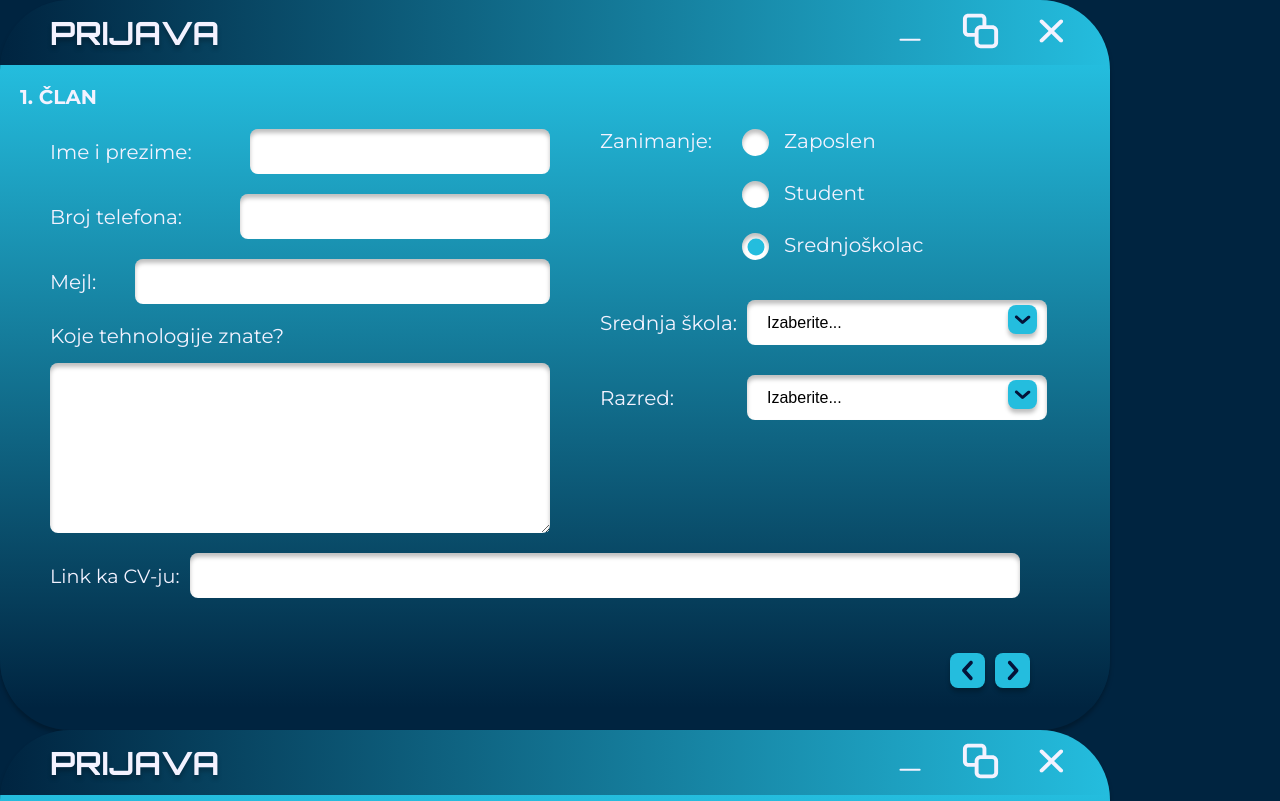
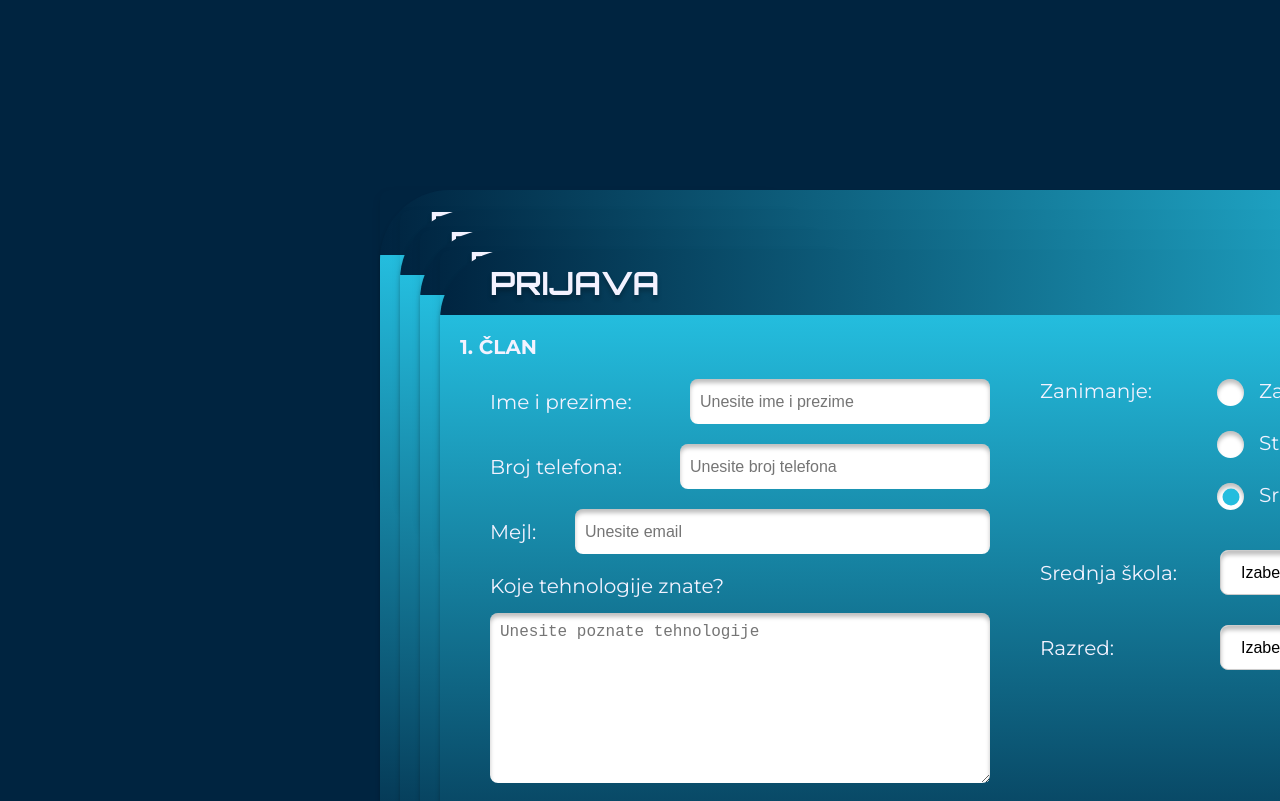
Before and after one commit to matija-radovic/fh-25-front, a React (Vite) app: page /test in a window 1280 px wide. Shown: the top 801 px of the page. Built offline with nearby package versions, Linux system fonts and the light colour scheme.

Commit message:
Kretanje slajdova

```diff
--- a/src/components/Form/CustomSelect/CustomSelect.scss
+++ b/src/components/Form/CustomSelect/CustomSelect.scss
@@ -6,19 +6,22 @@
     appearance: none;
     -webkit-appearance: none;
     -moz-appearance: none;
-
     background-color: white;
-    border: 0px;
+    border: 1px solid #ccc;
     border-radius: 8px;
     height: 45px;
     box-shadow: inset 0px 4px 4px rgba(0, 0, 0, 0.25);
-    width: 300px;
+    width: 280px;
     padding: 0 20px;
     font-size: 16px;
     outline: none;
     cursor: pointer;
     color: black;
     transition: all 0.2s ease-in-out;
+
+    &.error {
+      border: 1px solid red; // Crveni okvir za padajući meni sa greškom
+    }
 
     &:hover {
       background-color: #2a7697;
@@ -42,10 +45,11 @@
     pointer-events: none;
     transition: all 0.2s ease-in-out;
   }
+
   &:hover,
   &:focus {
     .dropdown-icon {
-      background-color: white; // Pozadina ikone postaje bela
+      background-color: white;
     }
   }
 }
--- a/src/components/Form/CustomSelect/CustomSelect.tsx
+++ b/src/components/Form/CustomSelect/CustomSelect.tsx
@@ -6,7 +6,8 @@ interface CustomSelectProps {
   name: string;
   value: string;
   onChange: (event: React.ChangeEvent<HTMLSelectElement>) => void;
-  values: string[]; // Sada samo prosleđuješ niz stringova
+  values: string[];
+  className?: string;
 }
 
 const CustomSelect: React.FC<CustomSelectProps> = ({
@@ -14,6 +15,7 @@ const CustomSelect: React.FC<CustomSelectProps> = ({
   value,
   onChange,
   values,
+  className,
 }) => {
   return (
     <div className="dropdown-container">
@@ -21,7 +23,7 @@ const CustomSelect: React.FC<CustomSelectProps> = ({
         name={name}
         value={value}
         onChange={onChange}
-        className="custom-select"
+        className={`custom-select ${className || ""}`}
       >
         <option value="">Izaberite...</option>
         {values.map((val, index) => (
--- a/src/components/Form/Form.scss
+++ b/src/components/Form/Form.scss
@@ -0,0 +1,34 @@
+.form-wrapper {
+  display: flex;
+  justify-content: center;
+  align-items: center;
+  height: 100vh;
+  background-color: transparent; // Bez bele pozadine
+}
+
+.forms-container {
+  position: relative;
+  width: 400px; // Prilagodite širinu prema potrebi
+  height: 300px; // Prilagodite visinu prema potrebi
+}
+
+.form-slide {
+  position: absolute;
+  top: 0;
+  left: 0;
+  width: 100%;
+  height: 100%;
+  background-color: transparent; // Bez bele pozadine
+  border-radius: 10px;
+  box-shadow: 0 4px 8px rgba(0, 0, 0, 0.1);
+  transition: transform 0.3s ease-in-out, opacity 0.3s ease-in-out;
+  opacity: 1;
+
+  &.active {
+    opacity: 1;
+    transform: translate(0, 0) !important;
+  }
+  &[style*="opacity: 0"] {
+    pointer-events: none;
+  }
+}
--- a/src/components/Form/Form.tsx
+++ b/src/components/Form/Form.tsx
@@ -1,14 +1,77 @@
-import React from "react";
+import { useState } from "react";
 import "./Form.scss";
 import IndividualForm from "./IndividualForm/IndividualForm";
 
 const Form = () => {
+  const [currentIndex, setCurrentIndex] = useState(0);
+  const [hiddenForms, setHiddenForms] = useState<number[]>([]); // Niz za sakrivene forme
+
+  const handleNextForm = () => {
+    // Sakrijemo trenutnu formu kada se submituje
+    setHiddenForms((prevHidden) => [...prevHidden, currentIndex]);
+    // Pomeramo se na sledeću formu
+    setCurrentIndex((prevIndex) => prevIndex + 1);
+  };
+
+  const handlePrevForm = () => {
+    // Vraćamo se na prethodnu formu i uklanjamo je iz sakrivenih
+    setHiddenForms((prevHidden) =>
+      prevHidden.filter((index) => index !== currentIndex - 1)
+    );
+    setCurrentIndex((prevIndex) => prevIndex - 1);
+  };
+
+  const forms = [
+    <IndividualForm
+      key={0}
+      nextForm={handleNextForm}
+      prevForm={() => setCurrentIndex(0)} // Dodajemo handlePrevForm za prvu formu
+    />,
+    <IndividualForm
+      key={1}
+      nextForm={handleNextForm}
+      prevForm={handlePrevForm}
+    />,
+    <IndividualForm
+      key={2}
+      nextForm={handleNextForm}
+      prevForm={handlePrevForm}
+    />,
+    <IndividualForm
+      key={3}
+      nextForm={handleNextForm}
+      prevForm={handlePrevForm}
+    />,
+  ];
+
   return (
-    <div>
-      <IndividualForm />
-      <IndividualForm />
-      <IndividualForm />
-      <IndividualForm />
+    <div className="form-wrapper">
+      <div className="forms-container">
+        {forms.map((form, index) => {
+          // Brojimo koliko formi ispred ove je sakriveno
+          const hiddenBefore = hiddenForms.filter(
+            (hiddenIndex) => hiddenIndex < index
+          ).length;
+
+          return (
+            <div
+              key={index}
+              className={`form-slide ${index === currentIndex ? "active" : ""}`}
+              style={{
+                zIndex: forms.length - index,
+                transform: `translate(${(index - hiddenBefore) * -20}px, ${
+                  (index - hiddenBefore) * -20
+                }px)`,
+                opacity: hiddenForms.includes(index) ? 0 : 1, // Sakrijemo formu ako je u hiddenForms
+                transition:
+                  "transform 0.3s ease-in-out, opacity 0.3s ease-in-out",
+              }}
+            >
+              {form}
+            </div>
+          );
+        })}
+      </div>
     </div>
   );
 };
--- a/src/components/Form/IndividualForm/IndividualForm.scss
+++ b/src/components/Form/IndividualForm/IndividualForm.scss
@@ -4,9 +4,10 @@
   height: 730px;
   width: 1110px;
   overflow: hidden;
+
   .form-textbox {
     background-color: white;
-    border: 0px;
+    border: none;
     border-radius: 8px;
     font-size: 16px;
     height: 45px;
@@ -15,16 +16,25 @@
     color: black;
     outline: 0;
     transition: all 0.2s ease-in-out;
+
+    &.error {
+      border: 1px solid red; // Crveni okvir za polje sa greškom
+      &::placeholder {
+        color: red; // Crvena boja za placeholder (grešku)
       }
-  .form-textbox:hover {
+    }
+
+    &:hover {
       background-color: #2a7697;
       color: white;
       padding: 0 10px;
     }
-  .form-textbox:focus {
+
+    &:focus {
       background-color: #2a7697;
       color: white;
       padding: 0 10px;
+    }
   }
 
   .form-header {
@@ -37,16 +47,18 @@
     padding-left: 50px;
     padding-right: 35px;
     justify-content: space-between;
+
     .prijava-text {
       font-size: 32px;
-
       text-shadow: 0px 4px 4px rgba(0, 0, 0, 0.25);
     }
   }
+
   .form-body {
     background: linear-gradient(to bottom, #24bdde, #002440);
     padding: 20px;
     font-family: "Montserrat", sans-serif;
+
     .form-body-upper {
       .form-upper-p {
         font-size: 20px;
@@ -63,14 +75,15 @@
       flex-direction: row;
       font-size: 20px;
       gap: 50px;
+
       .form-label {
         display: flex;
         justify-content: space-between;
         align-items: center;
       }
+
       .form-name {
-        width: 100%;
-        max-width: 300px;
+        width: 300px;
         align-items: center;
       }
 
@@ -78,6 +91,7 @@
         align-items: center;
         width: 310px;
       }
+
       .form-email {
         align-items: center;
         width: 415px;
@@ -88,17 +102,20 @@
         max-width: 100%;
         padding: 10px;
         height: 170px;
+        font-size: 16px;
       }
+
       .form-tech-label {
         display: flex;
         flex-direction: column;
         gap: 15px;
       }
+
       input[type="radio"] {
         appearance: none;
         -webkit-appearance: none;
         -moz-appearance: none;
-        width: 27px; /* Podešava veličinu */
+        width: 27px;
         height: 27px;
         border-radius: 100%;
         box-shadow: inset 0px 4px 4px rgba(0, 0, 0, 0.25);
@@ -107,17 +124,16 @@
         cursor: pointer;
         background-color: white;
         transition: all 0.3s ease-in-out;
-      }
-      input[type="radio"]:hover {
+
+        &:hover {
           background-color: #2a7697;
         }
 
-      /* Dodaj unutrašnji kružić kada je selektovan */
-      input[type="radio"]::before {
+        &::before {
           content: "";
           width: 17px;
           height: 17px;
-        background-color: #24bdde; /* Beli unutrašnji krug */
+          background-color: #24bdde;
           border-radius: 100%;
           position: absolute;
           top: 50%;
@@ -127,25 +143,29 @@
           transition: opacity 0.2s ease-in-out;
         }
 
-      /* Prikaži unutrašnji krug kada je selektovan */
-      input[type="radio"]:checked::before {
+        &:checked::before {
           opacity: 1;
         }
+      }
+
       .center-upper-left {
         display: flex;
         flex-direction: column;
         width: 500px;
         gap: 20px;
       }
+
       .center-upper-right {
         display: flex;
         flex-direction: column;
+        width: 465px;
 
         .occupation-div {
           display: flex;
           flex-direction: row;
-          gap: 30px;
+          gap: 65px;
           margin-bottom: 40px;
+
           .occupation-radio {
             display: flex;
             flex-direction: column;
@@ -157,40 +177,47 @@
             }
           }
         }
+
         .grade-label {
           width: 100%;
           display: flex;
           align-items: center;
           justify-content: space-between;
+          text-align: right;
         }
+
         .school-label {
           width: 100%;
           display: flex;
           align-items: center;
           justify-content: space-between;
-          gap: 10px;
           margin-bottom: 30px;
           text-wrap: nowrap;
         }
       }
     }
+
     .center-cv {
       display: flex;
       padding-left: 30px;
       padding-right: 30px;
       align-items: center;
       gap: 10px;
+
       .center-cv-textbox {
         width: 830px;
       }
+
       margin-bottom: 55px;
     }
+
     .form-body-lower {
       display: flex;
       gap: 10px;
       justify-content: flex-end;
       padding-left: 60px;
       padding-right: 60px;
+
       button {
         padding-top: 3px;
         min-width: 35px;
@@ -200,10 +227,12 @@
         border-radius: 8px;
         box-shadow: 0px 4px 4px rgba(0, 0, 0, 0.25);
         transition: all 0.3s ease-in-out;
-      }
-      button:hover {
+
+        &:hover {
           background-color: #ffffff;
+          cursor: pointer;
         }
       }
     }
   }
+}
--- a/src/components/Form/IndividualForm/IndividualForm.tsx
+++ b/src/components/Form/IndividualForm/IndividualForm.tsx
@@ -1,4 +1,5 @@
 import { useState } from "react";
+import { z } from "zod";
 import "./IndividualForm.scss";
 import Section from "../../-shared/Section/Section";
 import icons from "../../../assets/Form/icons.svg";
@@ -6,7 +7,26 @@ import leftArrow from "../../../assets/Form/leftarrow.svg";
 import rightArrow from "../../../assets/Form/rightarrow.svg";
 import CustomSelect from "../CustomSelect/CustomSelect";
 
-const IndividualForm = () => {
+interface IndividualFormProps {
+  nextForm: () => void;
+  prevForm: () => void;
+}
+// Shema za validaciju
+const formSchema = z.object({
+  name: z.string().min(1, "Ime i prezime su obavezni."),
+  phone: z.string().min(1, "Broj telefona je obavezan."),
+  email: z.string().email("Unesite validnu email adresu."),
+  technologies: z.string().min(1, "Tehnologije su obavezne."),
+  cvLink: z.string().url("Unesite validan URL za CV."),
+  occupation: z.enum(["Zaposlen", "Student", "Srednjoškolac"]),
+  school: z.string().min(1, "Škola je obavezna."),
+  grade: z.string().min(1, "Razred je obavezan."),
+});
+
+const IndividualForm: React.FC<IndividualFormProps> = ({
+  nextForm,
+  prevForm,
+}) => {
   const [formData, setFormData] = useState({
     name: "",
     phone: "",
@@ -18,12 +38,37 @@ const IndividualForm = () => {
     grade: "",
   });
 
+  const [errors, setErrors] = useState<{ [key: string]: string }>({});
+
   const handleChange = (
     e: React.ChangeEvent<
       HTMLInputElement | HTMLTextAreaElement | HTMLSelectElement
     >
   ) => {
     setFormData({ ...formData, [e.target.name]: e.target.value });
+    // Očisti grešku za polje koje se menja
+    if (errors[e.target.name]) {
+      setErrors((prevErrors) => ({ ...prevErrors, [e.target.name]: "" }));
+    }
+  };
+
+  const handleSubmit = (e: React.FormEvent) => {
+    e.preventDefault();
+
+    try {
+      // Validacija podataka
+      formSchema.parse(formData);
+      setErrors({});
+      console.log("Forma je uspešno validirana:", formData);
+    } catch (error) {
+      if (error instanceof z.ZodError) {
+        const newErrors: { [key: string]: string } = {};
+        error.errors.forEach((err) => {
+          newErrors[err.path[0]] = err.message;
+        });
+        setErrors(newErrors);
+      }
+    }
   };
 
   return (
@@ -35,7 +80,7 @@ const IndividualForm = () => {
             <img src={icons} alt="ikonice" />
           </div>
         </div>
-        <form className="form-body">
+        <form className="form-body" onSubmit={handleSubmit}>
           <div className="form-body-upper">
             <p className="form-upper-p">1. ČLAN</p>
           </div>
@@ -45,43 +90,57 @@ const IndividualForm = () => {
                 <label className="form-label">
                   Ime i prezime:
                   <input
-                    className="form-textbox form-name"
+                    className={`form-textbox form-name ${
+                      errors.name ? "error" : ""
+                    }`}
                     type="text"
                     name="name"
                     value={formData.name}
                     onChange={handleChange}
+                    placeholder={errors.name || "Unesite ime i prezime"}
                   />
                 </label>
 
                 <label className="form-label">
                   Broj telefona:
                   <input
-                    className="form-textbox form-phone"
+                    className={`form-textbox form-phone ${
+                      errors.phone ? "error" : ""
+                    }`}
                     type="text"
                     name="phone"
                     value={formData.phone}
                     onChange={handleChange}
+                    placeholder={errors.phone || "Unesite broj telefona"}
                   />
                 </label>
 
                 <label className="form-label">
                   Mejl:
                   <input
-                    className="form-textbox form-email"
+                    className={`form-textbox form-email ${
+                      errors.email ? "error" : ""
+                    }`}
                     type="email"
                     name="email"
                     value={formData.email}
                     onChange={handleChange}
+                    placeholder={errors.email || "Unesite email"}
                   />
                 </label>
 
                 <label className="form-tech-label">
                   Koje tehnologije znate?
                   <textarea
-                    className="form-textbox form-tech"
+                    className={`form-textbox form-tech ${
+                      errors.technologies ? "error" : ""
+                    }`}
                     name="technologies"
                     value={formData.technologies}
                     onChange={handleChange}
+                    placeholder={
+                      errors.technologies || "Unesite poznate tehnologije"
+                    }
                   ></textarea>
                 </label>
               </div>
@@ -124,6 +183,9 @@ const IndividualForm = () => {
                 </div>
               </div>
 
+              {/* Prikaz polja u zavisnosti od zanimanja */}
+              {formData.occupation === "Srednjoškolac" && (
+                <>
                   <label className="school-label">
                     Srednja škola:
                     <CustomSelect
@@ -135,7 +197,8 @@ const IndividualForm = () => {
                         "Gimnazija",
                         "Elektrotehnička",
                         "Umetnička",
-                  ]} // Sada samo prosleđuješ niz
+                      ]}
+                      className={errors.school ? "error" : ""}
                     />
                   </label>
 
@@ -145,26 +208,63 @@ const IndividualForm = () => {
                       name="grade"
                       value={formData.grade}
                       onChange={handleChange}
-                  values={["1", "2", "3", "4"]} // Sada samo prosleđuješ niz
+                      values={["1", "2", "3", "4"]}
+                      className={errors.grade ? "error" : ""}
                     />
                   </label>
+                </>
+              )}
+
+              {formData.occupation === "Student" && (
+                <>
+                  <label className="school-label">
+                    Fakultet:
+                    <CustomSelect
+                      name="school"
+                      value={formData.school}
+                      onChange={handleChange}
+                      values={[
+                        "Tehnički fakultet",
+                        "Filozofski fakultet",
+                        "Ekonomski fakultet",
+                        "Umetnički fakultet",
+                      ]}
+                      className={errors.school ? "error" : ""}
+                    />
+                  </label>
+
+                  <label className="grade-label">
+                    Godina studija:
+                    <CustomSelect
+                      name="grade"
+                      value={formData.grade}
+                      onChange={handleChange}
+                      values={["1", "2", "3", "4"]}
+                      className={errors.grade ? "error" : ""}
+                    />
+                  </label>
+                </>
+              )}
             </div>
           </div>
           <label className="center-cv">
             Link ka CV-ju:
             <input
-              className="center-cv-textbox form-textbox"
+              className={`form-textbox center-cv-textbox ${
+                errors.cvLink ? "error" : ""
+              }`}
               type="url"
               name="cvLink"
               value={formData.cvLink}
               onChange={handleChange}
+              placeholder={errors.cvLink || "Unesite link ka CV-ju"}
             />
           </label>
           <div className="form-body-lower">
-            <button className="left-button">
+            <button className="left-button" onClick={prevForm}>
               <img src={leftArrow} alt="<" />
             </button>
-            <button className="right-button">
+            <button className="right-button" type="submit" onClick={nextForm}>
               <img src={rightArrow} alt=">" />
             </button>
           </div>
```
Lines whose indentation alone changed are shown as unchanged.
